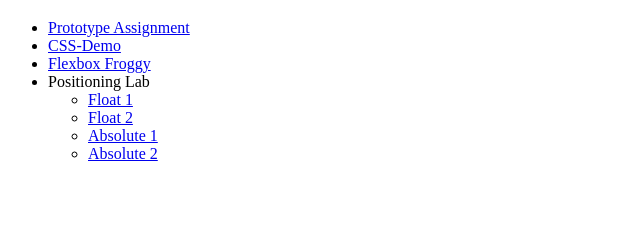
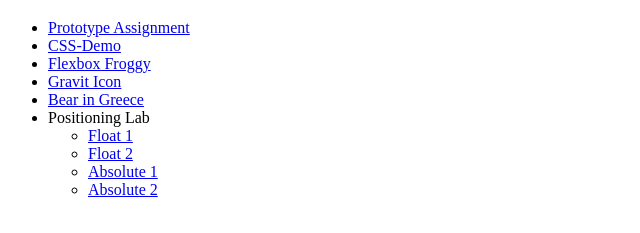
Before and after one commit to ncstuehler/ifsc-1310, a plain HTML site: page index.html in a window 1280 px wide. Shown: the part 61-294 px from the top of the page, without its empty margins (0-640 px from the left). Drawn offline with Linux system fonts and the light colour scheme.

Commit message:
Uploaded Gravit icon and bear image

```diff
--- a/index.html
+++ b/index.html
@@ -16,6 +16,8 @@
     <li><a href="prototype/index.html">Prototype Assignment</a></li>
     <li><a href="css-demo/index.html">CSS-Demo</a></li>
     <li><a href="css-demo/assets/img/flexboxfroggy.png">Flexbox Froggy</a></li>
+    <li><a href="assets/img/graviticon.png">Gravit Icon</a></li>
+    <li><a href="assets/img/bear-in-greece.jpg">Bear in Greece</a></li>
     <li>Positioning Lab
     <ul>
       <li><a href="positioning/float-1.html">Float 1</a></li>
```
Also changed, not shown: assets/img/bear-in-greece.jpg (added), assets/img/graviticon.png (added).
